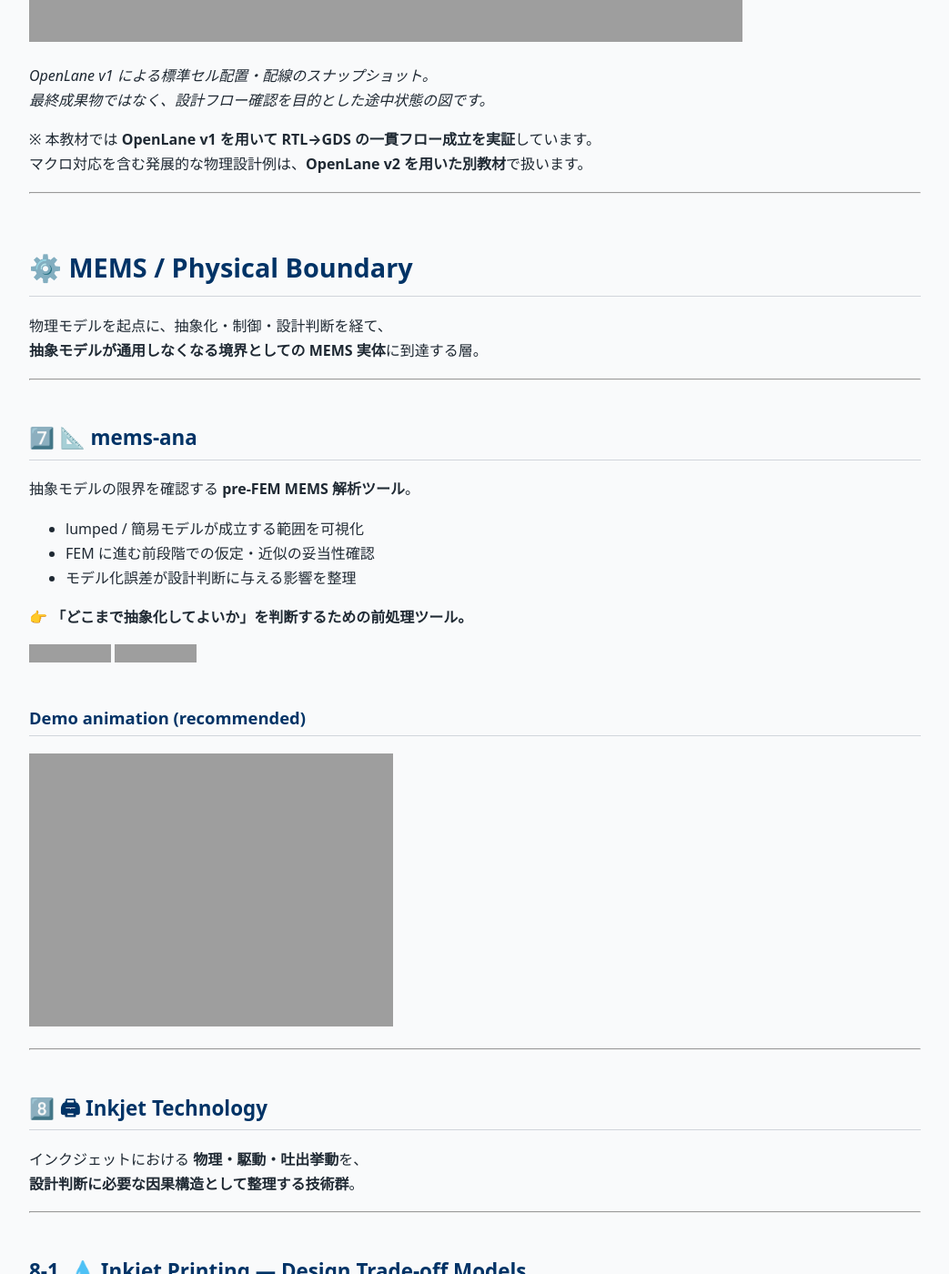
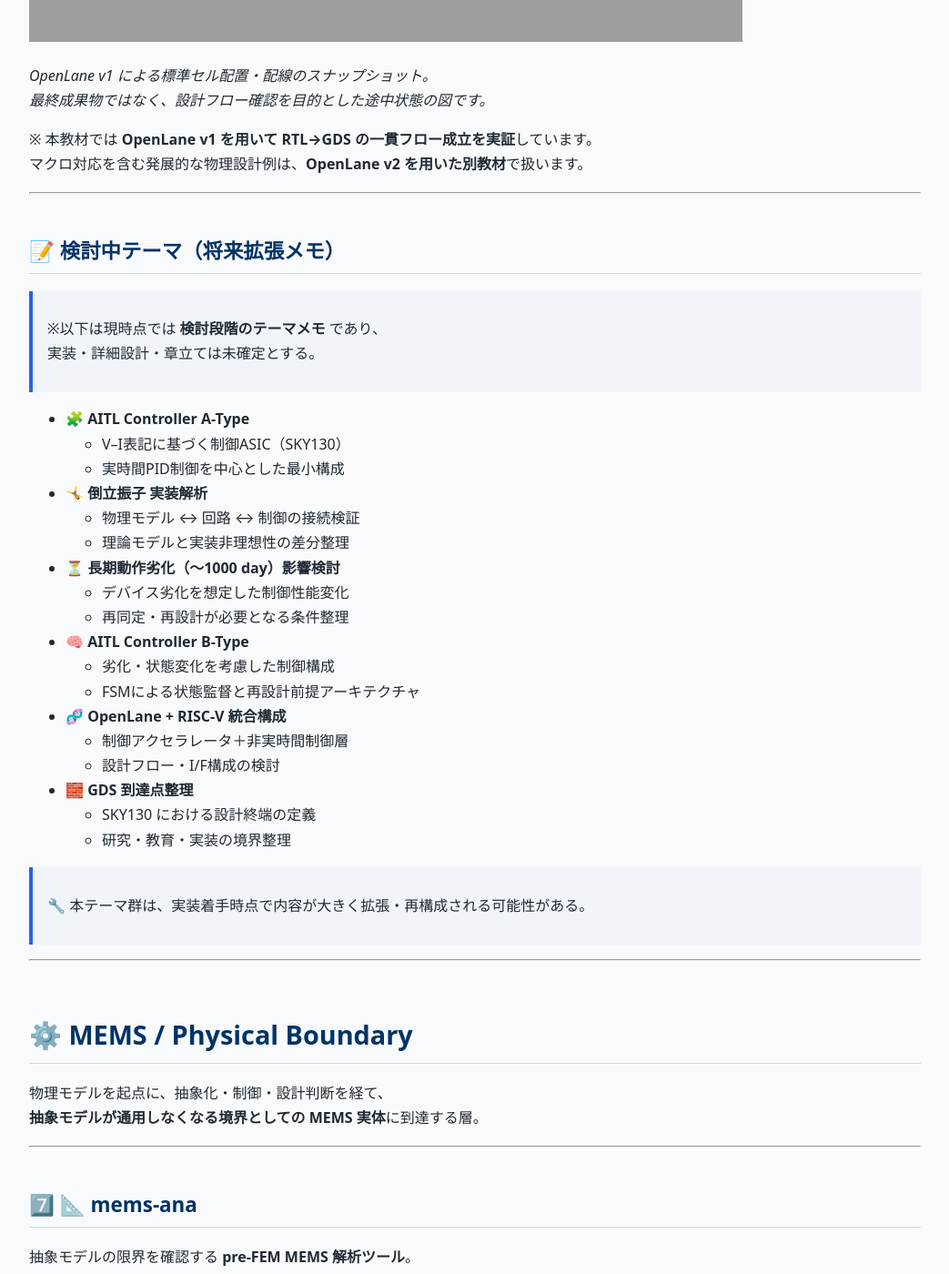
Before and after one commit to Samizo-AITL/Samizo-AITL.github.io, a Jekyll site: the page built from portal/index.md, in a window 1280 px wide and 1400 px high, scrolled down 16567 px. Shown: the whole window at 91% size, without its empty margins (118-1161 px from the left). Built offline with Jekyll 4.4.1, drawn with Linux system fonts in a browser that asks for light colours; our own code applies the rules of GitHub Pages for plain Markdown files; grey boxes are pictures that could not be loaded.

Commit message:
Update index.md

```diff
--- a/portal/index.md
+++ b/portal/index.md
@@ -536,6 +536,39 @@
 
 ---
 
+## 📝 検討中テーマ（将来拡張メモ）
+
+> ※以下は現時点では **検討段階のテーマメモ** であり、
+> 実装・詳細設計・章立ては未確定とする。
+
+- 🧩 **AITL Controller A-Type**
+  - V–I表記に基づく制御ASIC（SKY130）
+  - 実時間PID制御を中心とした最小構成
+
+- 🤸 **倒立振子 実装解析**
+  - 物理モデル ↔ 回路 ↔ 制御の接続検証
+  - 理論モデルと実装非理想性の差分整理
+
+- ⏳ **長期動作劣化（〜1000 day）影響検討**
+  - デバイス劣化を想定した制御性能変化
+  - 再同定・再設計が必要となる条件整理
+
+- 🧠 **AITL Controller B-Type**
+  - 劣化・状態変化を考慮した制御構成
+  - FSMによる状態監督と再設計前提アーキテクチャ
+
+- 🧬 **OpenLane + RISC-V 統合構成**
+  - 制御アクセラレータ＋非実時間制御層
+  - 設計フロー・I/F構成の検討
+
+- 🧱 **GDS 到達点整理**
+  - SKY130 における設計終端の定義
+  - 研究・教育・実装の境界整理
+
+> 🔧 本テーマ群は、実装着手時点で内容が大きく拡張・再構成される可能性がある。
+
+---
+
 # ⚙️ MEMS / Physical Boundary
 物理モデルを起点に、抽象化・制御・設計判断を経て、
 **抽象モデルが通用しなくなる境界としての MEMS 実体**に到達する層。
```
